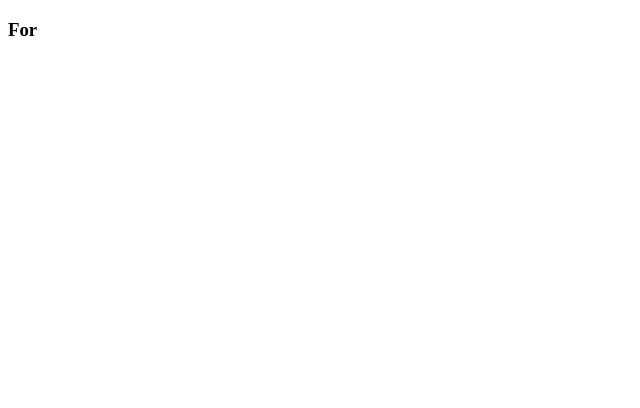
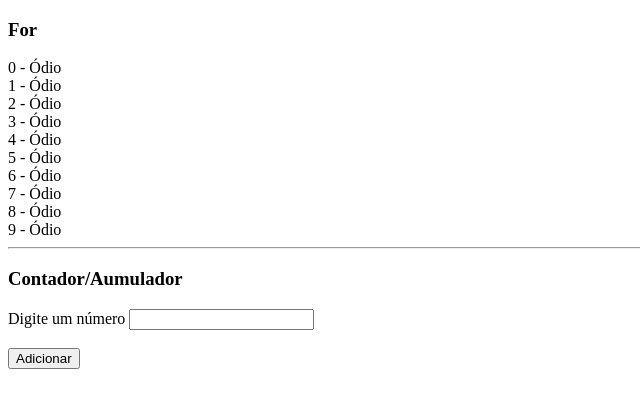
Before and after one commit to LucasAzeG/projeto_logica_qpr210_001_repeticoes, a plain HTML site: page index.html in a window 1280 px wide. Shown: the whole page, without its empty margins (0-640 px from the left). Drawn offline with Linux system fonts and the light colour scheme.

Commit message:
Aicionando barra de formulario

```diff
--- a/index.html
+++ b/index.html
@@ -15,6 +15,19 @@
 
         </div>
 
+        <hr>
+        <h3>Contador/Aumulador</h3>
+
+        <label for="num"></label>Digite um número </label>
+        <input type="text" name="num" id="num">
+        <br>
+        <br>
+        <button id="btn-num">Adicionar</button>
+
+        <div id="div-cont-acum">
+
+        </div>
+
     </div>
 </body>
 </html>
--- a/js/scripts repeticoes.js
+++ b/js/scripts repeticoes.js
@@ -3,4 +3,10 @@ const divFor = document.querySelector('#div-for')
 
 for(i = 0;i < 10; i++ ){
 console.log(i, "Ódio")
+divFor.innerHTML += `${i} - Ódio <br>`
 }
+
+//CONTADOR/ACUMULADOR
+const inputNum = document.querySelector('#num')
+const btnNum = ocument.querySelector('#btn-num')
+const divContAcum = document.querySelector('#div-cont-acum')
```
